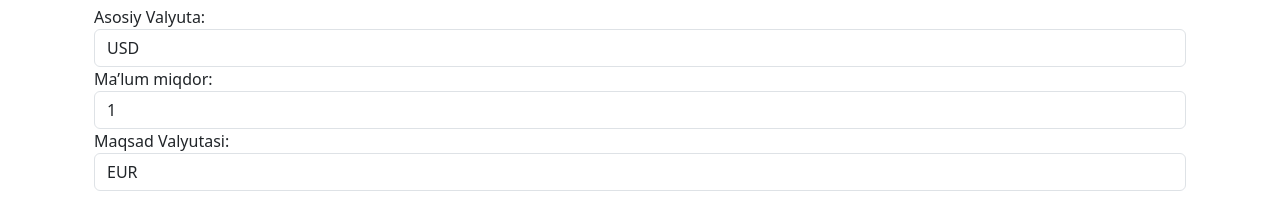
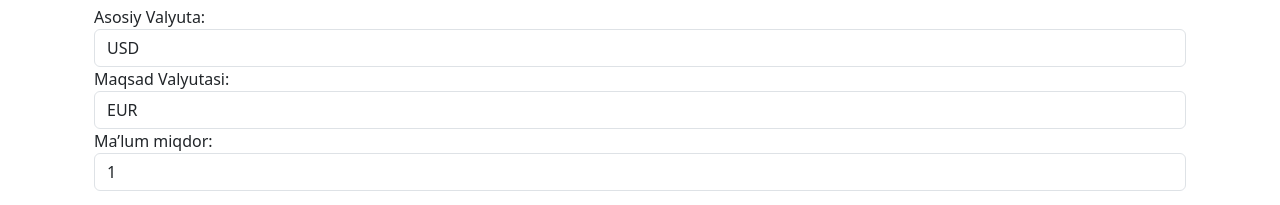
Before and after one commit to OkiljonDadakhanov/finance-dashboard, a React (Create React App) app: page / in a window 1280 px wide. Shown: the part 728-933 px from the top of the page. Built offline with nearby package versions, Linux system fonts and the light colour scheme; no server answers.

Commit message:
fix: order fixed

```diff
--- a/src/components/CurrencyConverter.js
+++ b/src/components/CurrencyConverter.js
@@ -45,15 +45,6 @@ const CurrencyConverter = () => {
         </select>
       </div>
       <div className="form-group">
-        <label>Ma’lum miqdor:</label>
-        <input
-          type="number"
-          value={amount}
-          onChange={(e) => setAmount(e.target.value)}
-          className="form-control"
-        />
-      </div>
-      <div className="form-group">
         <label>Maqsad Valyutasi:</label>
         <select
           value={targetCurrency}
@@ -65,6 +56,16 @@ const CurrencyConverter = () => {
           <option value="UZS">UZS</option>
         </select>
       </div>
+      <div className="form-group">
+        <label>Ma’lum miqdor:</label>
+        <input
+          type="number"
+          value={amount}
+          onChange={(e) => setAmount(e.target.value)}
+          className="form-control"
+        />
+      </div>
+
       <button onClick={handleConvert} className="btn btn-primary mt-3">
         Konvertatsiya qilish
       </button>
--- a/src/components/Navbar.js
+++ b/src/components/Navbar.js
@@ -3,7 +3,7 @@ import React from "react";
 function Header() {
   return (
     <nav className="navbar navbar-dark bg-dark px-4">
-      <a className="navbar-brand" href="kun.uz">
+      <a className="navbar-brand" href="/">
         Finance Dashboard
       </a>
     </nav>
```
